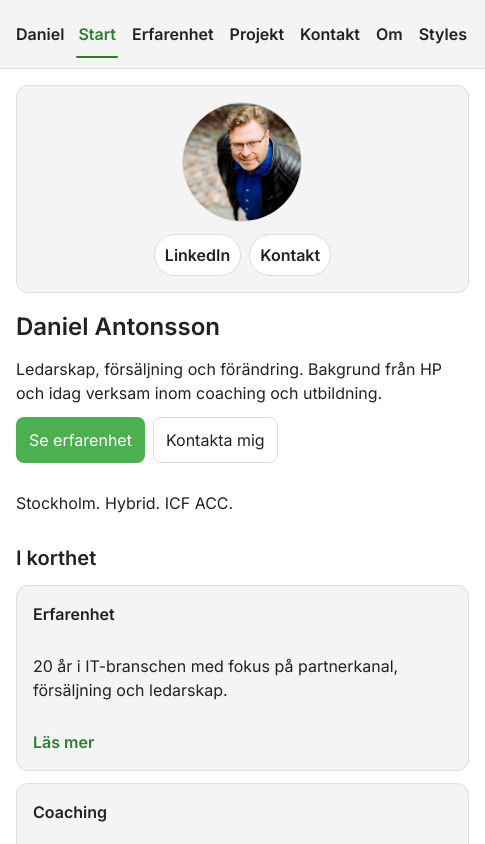
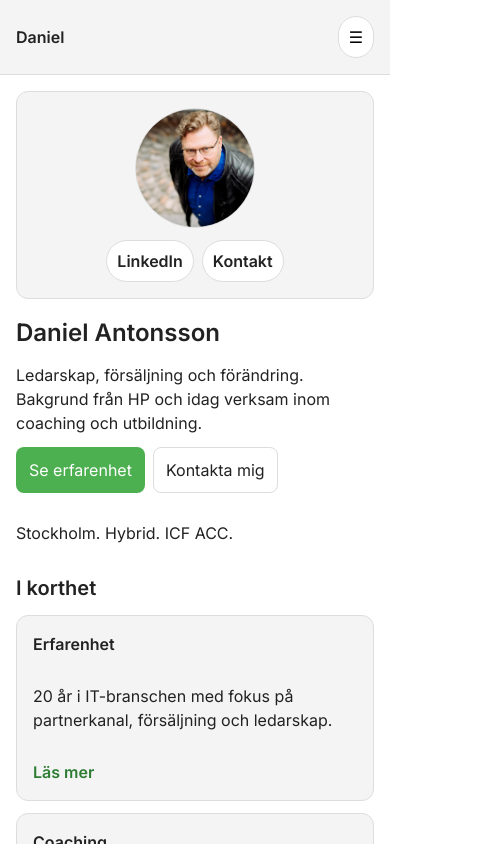
Before and after one commit to BetULose/cv-site, a Vue app in the folder cv-site/: page / in a window 390 px wide. Shown: the top 844 px of the page, 485 px wide, since content can reach past the window. Built offline with nearby package versions, Linux system fonts and the light colour scheme.

Commit message:
Feat: responsive header with mobile overlay menu

```diff
--- a/cv-site/src/assets/styles/main.css
+++ b/cv-site/src/assets/styles/main.css
@@ -510,3 +510,105 @@ textarea.input {
   color: var(--c-muted);
   font-weight: 600;
 }
+.site-header {
+  border-bottom: 1px solid var(--c-border);
+  background: var(--c-surface);
+}
+
+.site-header__inner {
+  display: flex;
+  align-items: center;
+  justify-content: space-between;
+  gap: var(--s-3);
+}
+
+.brand__name {
+  font-weight: 600;
+}
+
+.site-header__nav {
+  display: none; /* mobil först */
+}
+
+.site-header__menu {
+  display: inline-flex;
+}
+
+/* Icon button */
+.icon-btn {
+  border: 1px solid var(--c-border);
+  background: var(--c-bg);
+  border-radius: 999px;
+  padding: 8px 10px;
+  cursor: pointer;
+  font: inherit;
+}
+
+.icon-btn:hover {
+  border-color: var(--c-outline);
+}
+
+.icon-btn:focus-visible {
+  outline: none;
+  box-shadow: 0 0 0 3px rgba(46, 125, 50, 0.18);
+}
+
+/* Overlay */
+.overlay {
+  position: fixed;
+  inset: 0;
+  z-index: 50;
+}
+
+.overlay__backdrop {
+  position: absolute;
+  inset: 0;
+  background: rgba(0,0,0,0.35);
+}
+
+.overlay__panel {
+  position: absolute;
+  top: 0;
+  right: 0;
+  height: 100%;
+  width: min(320px, 90vw);
+  background: var(--c-surface);
+  border-left: 1px solid var(--c-border);
+  padding: var(--s-4);
+  display: grid;
+  grid-template-rows: auto 1fr;
+  gap: var(--s-4);
+}
+
+.overlay__header {
+  display: flex;
+  align-items: center;
+  justify-content: space-between;
+}
+
+.overlay__nav {
+  display: grid;
+  gap: var(--s-2);
+}
+
+.overlay__link {
+  padding: 10px 12px;
+  border-radius: var(--r-1);
+  border: 1px solid var(--c-border);
+  background: var(--c-bg);
+  font-weight: 600;
+}
+
+.overlay__link:hover {
+  border-color: var(--c-outline);
+}
+
+/* Desktop */
+@media (min-width: 720px) {
+  .site-header__nav {
+    display: block;
+  }
+  .site-header__menu {
+    display: none;
+  }
+}
--- a/cv-site/src/components/MenuOverlay.vue
+++ b/cv-site/src/components/MenuOverlay.vue
@@ -0,0 +1,29 @@
+<template>
+  <div v-if="open" class="overlay" role="dialog" aria-modal="true" aria-label="Meny">
+    <div class="overlay__backdrop" @click="$emit('close')" aria-hidden="true"></div>
+
+    <div class="overlay__panel">
+      <div class="overlay__header">
+        <strong>Meny</strong>
+        <button class="icon-btn" type="button" @click="$emit('close')" aria-label="Stäng meny">
+          ✕
+        </button>
+      </div>
+
+      <nav class="overlay__nav" aria-label="Navigering">
+        <RouterLink class="overlay__link" to="/" @click="$emit('close')">Start</RouterLink>
+        <RouterLink class="overlay__link" to="/cv" @click="$emit('close')">Erfarenhet</RouterLink>
+        <RouterLink class="overlay__link" to="/projekt" @click="$emit('close')">Projekt</RouterLink>
+        <RouterLink class="overlay__link" to="/kontakt" @click="$emit('close')">Kontakt</RouterLink>
+        <RouterLink class="overlay__link" to="/om" @click="$emit('close')">Om</RouterLink>
+      </nav>
+    </div>
+  </div>
+</template>
+
+<script setup>
+defineProps({
+  open: { type: Boolean, default: false },
+});
+defineEmits(["close"]);
+</script>
--- a/cv-site/src/components/SiteHeader.vue
+++ b/cv-site/src/components/SiteHeader.vue
@@ -1,10 +1,34 @@
 <template>
   <div class="site-header__inner">
-    <RouterLink class="brand" to="/" aria-label="Till startsidan">Daniel</RouterLink>
-    <SiteNav />
+    <RouterLink class="brand" to="/" aria-label="Till startsidan">
+      <span class="brand__name">Daniel</span>
+    </RouterLink>
+
+    <!-- Desktop nav -->
+    <div class="site-header__nav">
+      <SiteNav />
+    </div>
+
+    <!-- Mobile menu button -->
+    <button
+      class="icon-btn site-header__menu"
+      type="button"
+      @click="open = true"
+      aria-label="Öppna meny"
+      aria-haspopup="dialog"
+      :aria-expanded="open ? 'true' : 'false'"
+    >
+      ☰
+    </button>
+
+    <MenuOverlay :open="open" @close="open = false" />
   </div>
 </template>
 
 <script setup>
+import { ref } from "vue";
 import SiteNav from "./SiteNav.vue";
+import MenuOverlay from "./MenuOverlay.vue";
+
+const open = ref(false);
 </script>
```
